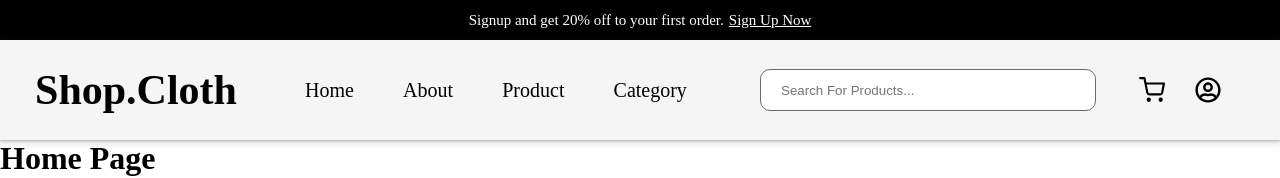
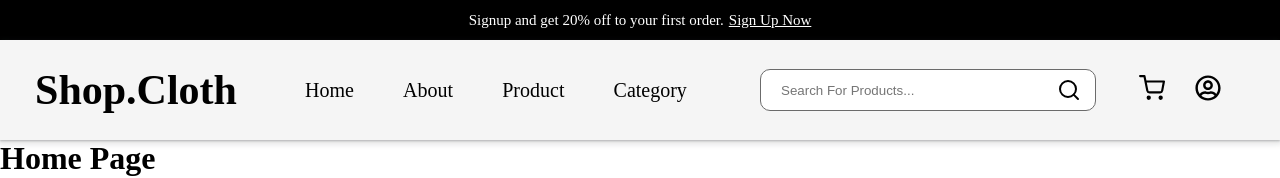
Before and after one commit to Blessen25/clothappcstm, a React (Create React App) app in the folder frontend/clothapp/: page / in a window 1280 px wide. Shown: the top 178 px of the page. Built offline with nearby package versions, Linux system fonts and the light colour scheme.

Commit message:
Commited Changes

```diff
--- a/frontend/clothapp/src/components/header/header.css
+++ b/frontend/clothapp/src/components/header/header.css
@@ -68,7 +68,13 @@
     width: 28%;
     display: flex;
     align-items: center;
+    position: relative;
 
+}
+
+.searchiconcstmthird{
+    position: absolute;
+    right: 15px;
 }
 
 .headerchildfourth{
@@ -82,6 +88,8 @@
 .headericonclass{
     height: 26px;
     width: 26px;
+    color: black;
+    text-decoration: none;
 }
 
 .headeractive {
@@ -97,7 +105,7 @@
 .searchbar{
     height: 40px;
     width: 100%;
-    padding: 20px;
+    padding: 20px 36px 20px 20px;
     border-radius: 10px;
     border: 1px solid #6b6b6b;
     outline: none;
@@ -218,6 +226,10 @@ display: none;
         gap: 20px;
     }
 
+    .searchiconcstmthird{
+        display: none;
+    }
+
 
 }
 
--- a/frontend/clothapp/src/components/header/header.tsx
+++ b/frontend/clothapp/src/components/header/header.tsx
@@ -24,10 +24,11 @@ const Header = () =>{
                 </div>
                 <div className="headerchildthird">
                     <input type="Search" className="searchbar" placeholder="Search For Products..."/>
+                    <Search className="searchiconcstmthird"/>
                 </div>
                 <div className="headerchildfourth">
-                    <ShoppingCart className="headericonclass"/>
-                    <FaRegUserCircle className="headericonclass"/>
+                    <a href="#"><ShoppingCart className="headericonclass"/></a>
+                    <a href="#"><FaRegUserCircle className="headericonclass"/></a>
                 </div>
                 <div className="headerrespcontainer-cstmone">
                     <FaBars className="fabarsicon"/>
@@ -40,16 +41,16 @@ const Header = () =>{
                             <input type="search" className="searchbarcstm" placeholder="Search For Products..."/>
                             <Search className="headericonclass searchbariconcstm" onClick={handleSearchBarChange}/>
                         </div>
-                        <ShoppingCart className="headericonclass"/>
-                        <FaRegUserCircle className="headericonclass"/>
+                        <a href="#"><ShoppingCart className="headericonclass"/></a>
+                        <a href="#"><FaRegUserCircle className="headericonclass"/></a>
                     </div>
                     </>
                 ) : (
                 <>
                     <div className="headerrespcontainer-cstmsecond">
                         <Search className="headericonclass searchbariconcustom" onClick={handleSearchBarChange}/>
-                        <ShoppingCart className="headericonclass"/>
-                        <FaRegUserCircle className="headericonclass"/>
+                        <a href="#"><ShoppingCart className="headericonclass"/></a>
+                        <a href="#"><FaRegUserCircle className="headericonclass"/></a>
                     </div>
                 </>
             ) }
```
